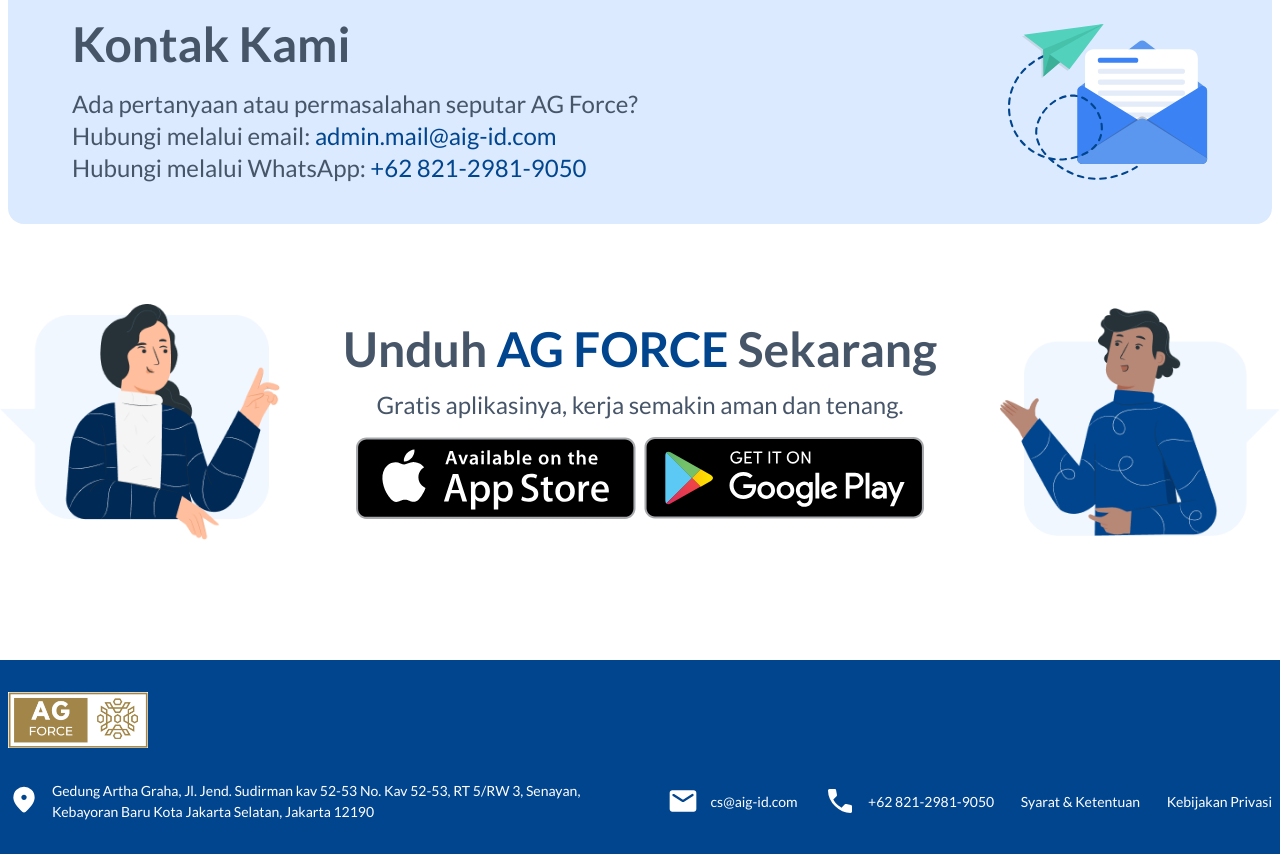
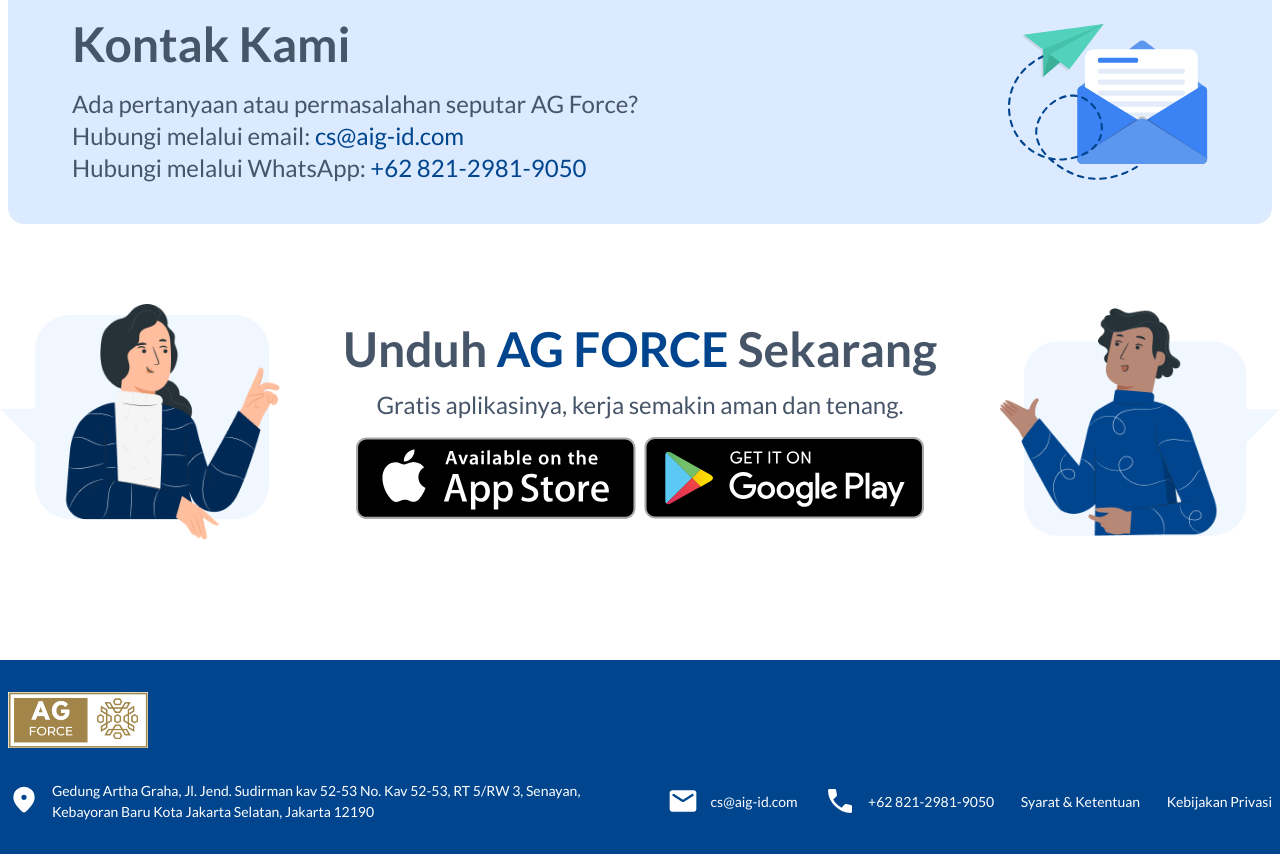
Before and after one commit to rezkirahman/ag_force_compro, a Next.js app: page / in a window 1280 px wide. Shown: the part 2540-3394 px from the top of the page. Built offline with nearby package versions, Linux system fonts and the light colour scheme.

Commit message:
update contact email

```diff
--- a/src/components/kontak.jsx
+++ b/src/components/kontak.jsx
@@ -14,7 +14,7 @@
                                     <h3>
                                         Ada pertanyaan atau permasalahan seputar AG Force?</h3>
                                     <h3>
-                                        Hubungi melalui email: <Link href='mailto:cs@aig-id.com' target='_blank'><span className="text-primary cursor-pointer hover:underline">admin.mail@aig-id.com</span></Link>
+                                        Hubungi melalui email: <Link href='mailto:cs@aig-id.com' target='_blank'><span className="text-primary cursor-pointer hover:underline">cs@aig-id.com</span></Link>
                                     </h3>
                                     <h3>
                                         Hubungi melalui WhatsApp: <Link href='https://wa.me/+6282129819050' target='_blank'><span className="text-primary break-keep cursor-pointer slashed-zero hover:underline">+62 821-2981-9050</span></Link>
```
